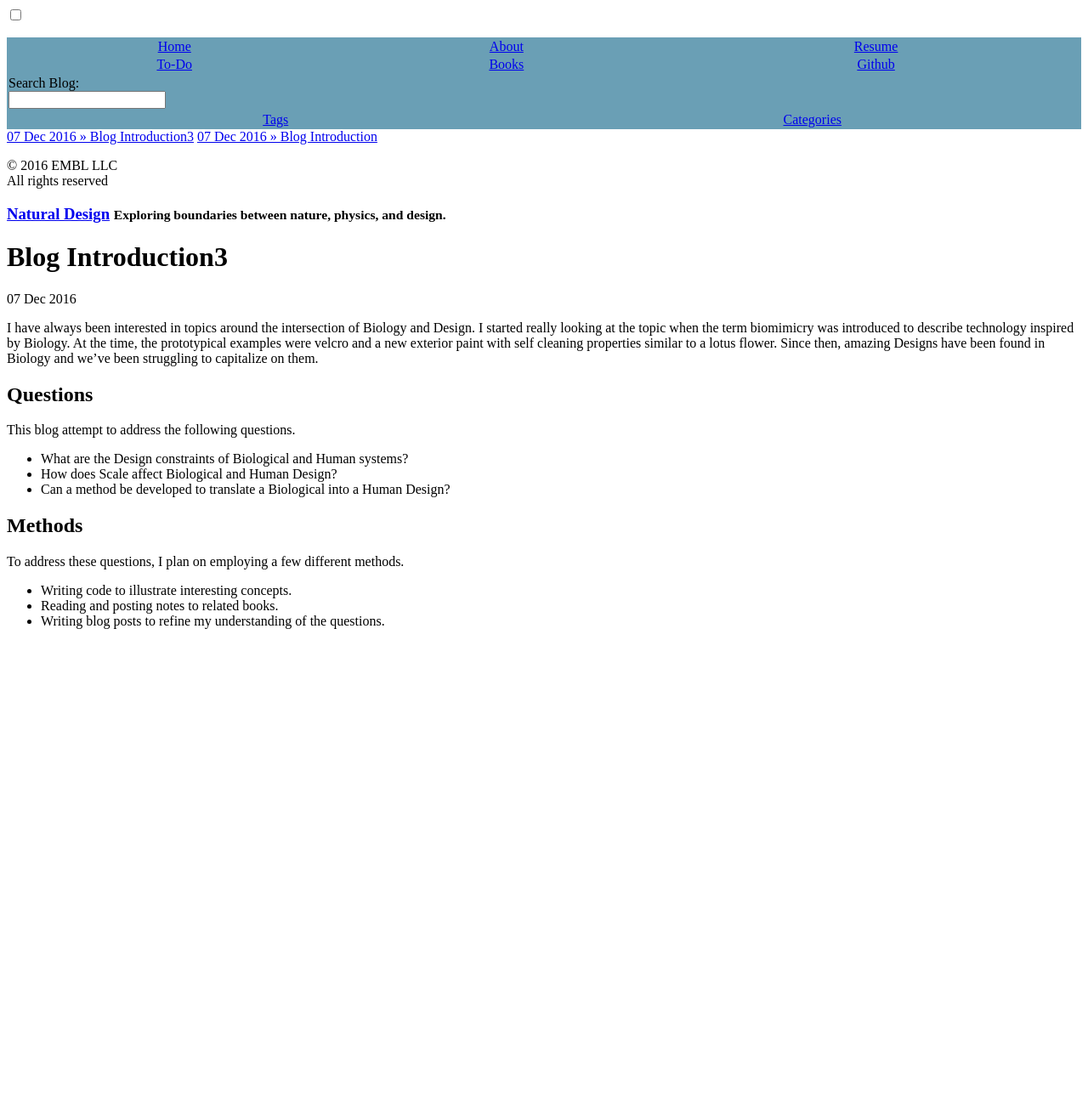
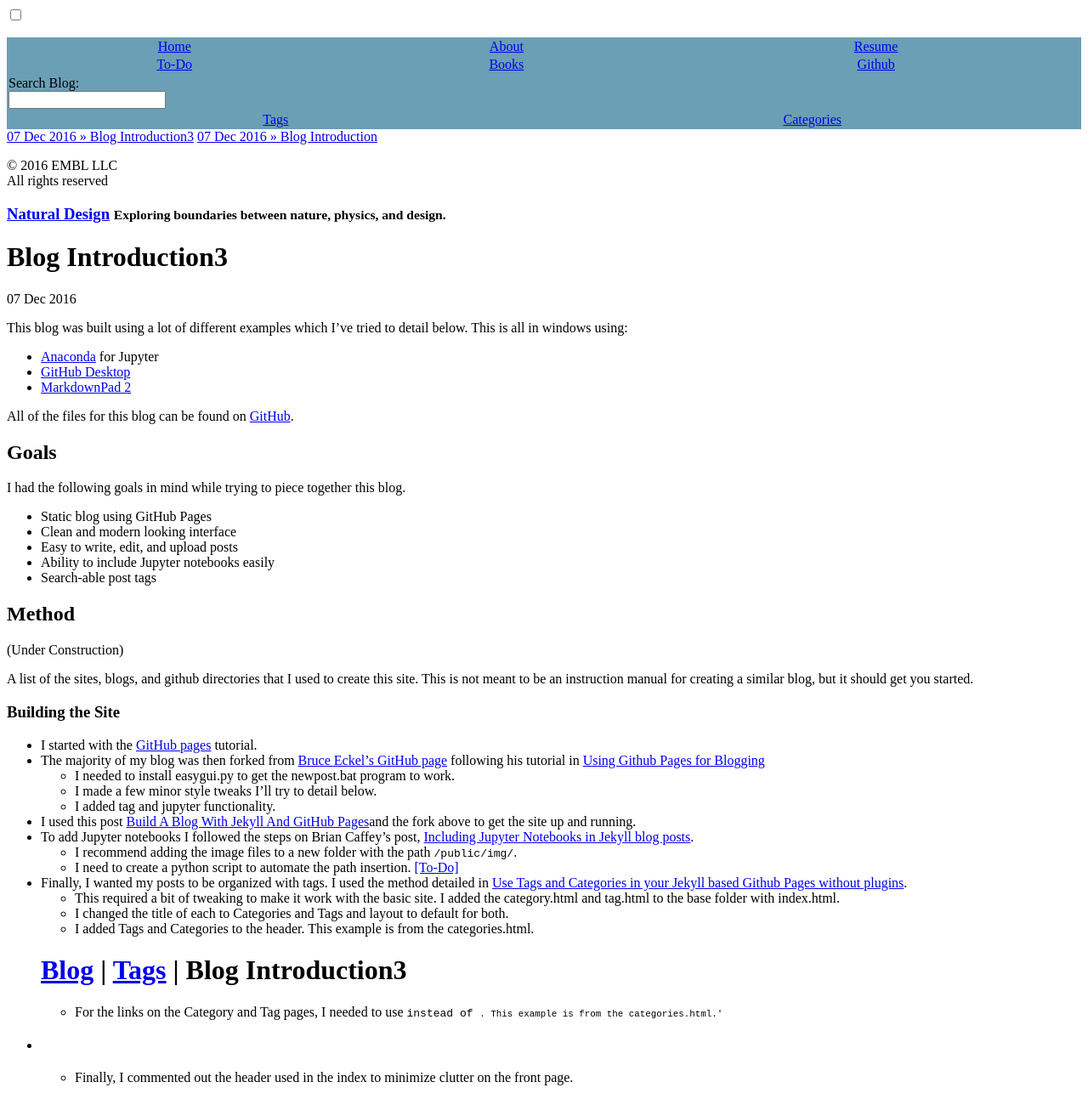
Before and after one commit to stembl/stembl.github.io, a Jekyll site: the page built from _posts/2016-12-07-blog-introduction2.md, in a window 1280 px wide. Shown: the whole page at 85% size. Built offline with Jekyll 4.4.1, drawn with Linux system fonts in a browser that asks for light colours; comment, search, counter and statistics services are not loaded; before the commit the page ends 900 px from its top, so only the background shows below that.

Commit message:
post test

```diff
--- a/_posts/2016-12-07-blog-introduction2.md
+++ b/_posts/2016-12-07-blog-introduction2.md
@@ -6,21 +6,61 @@ category: blog
 tags: goals
 ---
 
+This blog was built using a lot of different examples which I've tried to detail below.  This is all in windows using:
 
-I have always been interested in topics around the intersection of Biology and Design. I started really looking at the topic when the term biomimicry was introduced to describe technology inspired by Biology.  At the time, the prototypical examples were velcro and a new exterior paint with self cleaning properties similar to a lotus flower. Since then, amazing Designs have been found in Biology and we've been struggling to capitalize on them.
+* [Anaconda](https://www.continuum.io/downloads) for Jupyter
+* [GitHub Desktop](https://desktop.github.com/)
+* [MarkdownPad 2](http://markdownpad.com/)
 
-## Questions
+All of the files for this blog can be found on [GitHub](http://www.github.com/stembl).
 
-This blog attempt to address the following questions.
+## Goals
+I had the following goals in mind while trying to piece together this blog.
 
-* What are the Design constraints of Biological and Human systems?
-* How does Scale affect Biological and Human Design?
-* Can a method be developed to translate a Biological into a Human Design?
+* Static blog using GitHub Pages
+* Clean and modern looking interface
+* Easy to write, edit, and upload posts
+* Ability to include Jupyter notebooks easily
+* Search-able post tags
 
-## Methods
+## Method
 
-To address these questions, I plan on employing a few different methods.
+(Under Construction)
 
-* Writing code to illustrate interesting concepts.
-* Reading and posting notes to related books.
-* Writing blog posts to refine my understanding of the questions.
+A list of the sites, blogs, and github directories that I used to create this site. This is not meant to be an instruction manual for creating a similar blog, but it should get you started.
+
+### Building the Site
+* I started with the [GitHub pages](https://pages.github.com/) tutorial.
+* The majority of my blog was then forked from [Bruce Eckel's GitHub page](https://github.com/BruceEckel/BruceEckel.github.io) following his tutorial in [Using Github Pages for Blogging](http://bruceeckel.github.io/2014/11/19/using-github-pages/)
+	* I needed to install easygui.py to get the newpost.bat program to work.
+	* I made a few minor style tweaks I'll try to detail below.
+	* I added tag and jupyter functionality.
+* I used this post [Build A Blog With Jekyll And GitHub Pages](https://www.smashingmagazine.com/2014/08/build-blog-jekyll-github-pages/)and the fork above to get the site up and running.
+* To add Jupyter notebooks I followed the steps on Brian Caffey's post, [Including Jupyter Notebooks in Jekyll blog posts](http://briancaffey.github.io/2016/03/14/ipynb-with-jekyll.html).
+	*  I recommend adding the image files to a new folder with the path `/public/img/`.
+	*  I need to create a python script to automate the path insertion. [[To-Do]](/todo/)
+*  Finally, I wanted my posts to be organized with tags.  I used the method detailed in [Use Tags and Categories in your Jekyll based Github Pages without plugins]( https://codinfox.github.io/dev/2015/03/06/use-tags-and-categories-in-your-jekyll-based-github-pages/).
+	*  This required a bit of tweaking to make it work with the basic site. I added the category.html and tag.html to the base folder with index.html.
+	*  I changed the title of each to Categories and Tags and layout to default for both.
+	*  I added Tags and Categories to the header.   This example is from the categories.html.
+
+	<h1 class="page-title"><a href="/">Blog</a> | <a href="/tag/">Tags</a> | {{ page.title }}
+	</h1>
+
+	* For the links on the Category and Tag pages, I needed to use <code> instead of <small>.  This example is from the categories.html.'
+
+	<li>
+    <h3>
+      <a href="{{ post.url }}">
+        {{ post.title }}</a>
+        &nbsp;<code class="highlighter-rouge">{{ post.date | date_to_string }}</code>
+
+	  <!-- adds tags to the end of posts
+	  {% for tag in post.tags %}
+      <a class="codinfox-tag-mark" href="/blog/tag/#{{ tag | slugify }}">{{ tag }}</a>
+      {% endfor %}-->
+
+    </h3>
+	</li>
+
+	* Finally, I commented out the header used in the index to minimize clutter on the front page.
```
